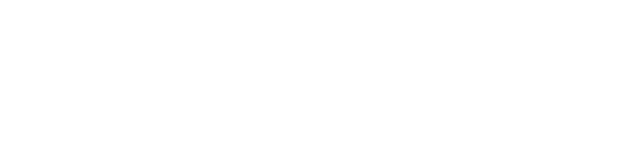
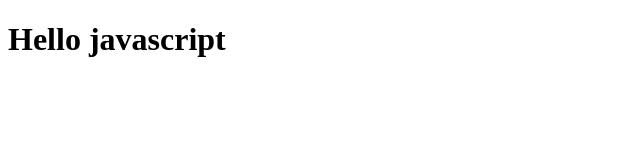
Before and after one commit to zaeemrehman3/Javascript-, a plain HTML site: page JS/index.html in a window 1280 px wide. Shown: the whole page, without its empty margins (0-640 px from the left). Drawn offline with Linux system fonts and the light colour scheme.

Commit message:
assignment done

```diff
--- a/JS/index.html
+++ b/JS/index.html
@@ -3,9 +3,11 @@
 <head>
     <meta charset="UTF-8">
     <meta name="viewport" content="width=device-width, initial-scale=1.0">
-    <title>Document</title>
+    <title>Exercises</title>
 </head>
 <body>
+
+    <h1>Hello javascript</h1>
 
     <script src="app.js"></script>
 </body>
```
Also changed, not shown: JS/app.js (+355 -0 lines).
